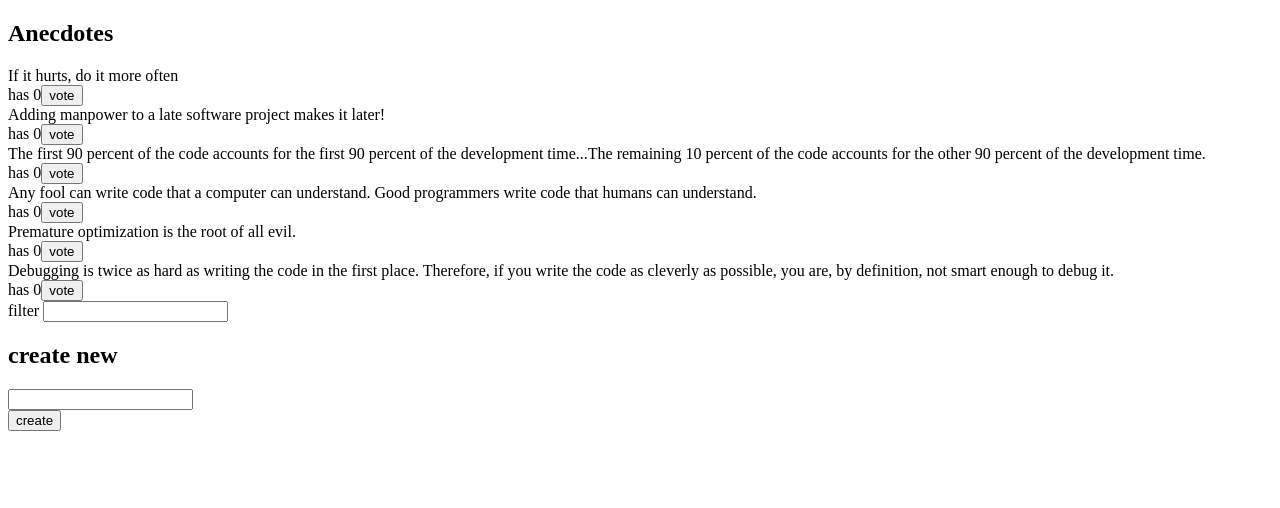
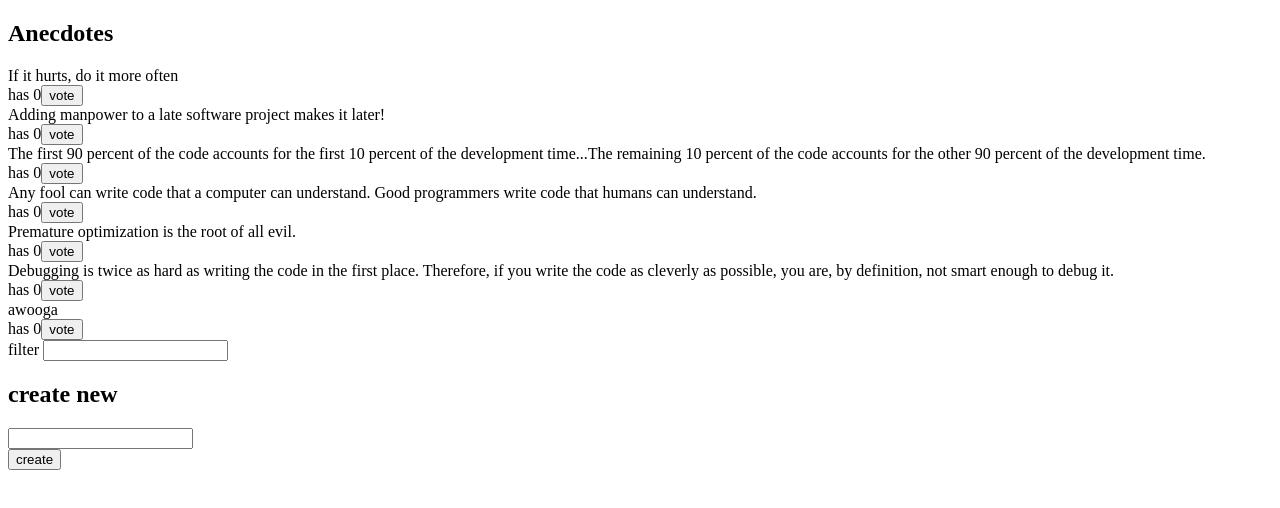
Before and after one commit to codingmage/fullstackopen-part-6-exercises, a React (Vite) app in the folder redux-anecdotes/: page / in a window 1280 px wide. Shown: the top 508 px of the page. Built offline with nearby package versions, Linux system fonts and the light colour scheme; data requests are answered from the project's data file.

Commit message:
add exercises 6.14, 6.15

```diff
--- /dev/null
+++ b/redux-anecdotes/db.json
@@ -0,0 +1,39 @@
+{
+  "anecdotes": [
+    {
+      "content": "If it hurts, do it more often",
+      "id": "47145",
+      "votes": 0
+    },
+    {
+      "content": "Adding manpower to a late software project makes it later!",
+      "id": "21149",
+      "votes": 0
+    },
+    {
+      "content": "The first 90 percent of the code accounts for the first 10 percent of the development time...The remaining 10 percent of the code accounts for the other 90 percent of the development time.",
+      "id": "69581",
+      "votes": 0
+    },
+    {
+      "content": "Any fool can write code that a computer can understand. Good programmers write code that humans can understand.",
+      "id": "36975",
+      "votes": 0
+    },
+    {
+      "content": "Premature optimization is the root of all evil.",
+      "id": "25170",
+      "votes": 0
+    },
+    {
+      "content": "Debugging is twice as hard as writing the code in the first place. Therefore, if you write the code as cleverly as possible, you are, by definition, not smart enough to debug it.",
+      "id": "98312",
+      "votes": 0
+    },
+    {
+      "content": "awooga",
+      "votes": 0,
+      "id": "XyQRSlt"
+    }
+  ]
+}
--- a/redux-anecdotes/package.json
+++ b/redux-anecdotes/package.json
@@ -7,6 +7,7 @@
     "dev": "vite",
     "build": "vite build",
     "lint": "eslint . --ext js,jsx --report-unused-disable-directives --max-warnings 0",
+    "server": "json-server -p3001 --watch db.json",
     "preview": "vite preview"
   },
   "dependencies": {
@@ -14,6 +15,7 @@
     "@testing-library/jest-dom": "^6.1.4",
     "@testing-library/react": "^14.0.0",
     "@testing-library/user-event": "^14.5.1",
+    "axios": "^1.6.2",
     "react": "^18.2.0",
     "react-dom": "^18.2.0",
     "react-redux": "^8.1.3",
@@ -25,6 +27,7 @@
     "eslint-plugin-react": "^7.32.2",
     "eslint-plugin-react-hooks": "^4.6.0",
     "eslint-plugin-react-refresh": "^0.4.3",
+    "json-server": "^0.17.4",
     "vite": "^4.4.5"
   },
   "eslintConfig": {
--- a/redux-anecdotes/src/App.jsx
+++ b/redux-anecdotes/src/App.jsx
@@ -1,9 +1,23 @@
+import { useEffect } from 'react'
 import AnecdoteForm from './components/AnecdoteForm'
 import AnecdoteList from './components/AnecdoteList'
 import Filter from './components/Filter'
 import Notification from './components/Notification'
+import anecdoteService from './services/anecdotes'
+import { setAnecdotes } from './reducers/anecdoteReducer'
+import { useDispatch } from 'react-redux'
+
 
 const App = () => {
+
+  const dispatch = useDispatch()
+
+  useEffect(() => {
+    anecdoteService
+      .getAll()
+      .then(anecdotes => dispatch(setAnecdotes(anecdotes)))
+  })
+
   return (
     <div>
       <h2>Anecdotes</h2>
--- a/redux-anecdotes/src/components/AnecdoteForm.jsx
+++ b/redux-anecdotes/src/components/AnecdoteForm.jsx
@@ -1,19 +1,22 @@
 import { useDispatch } from "react-redux"
 import { addAnecdote } from "../reducers/anecdoteReducer"
 import { changeNotification, resetNotification } from "../reducers/notificationReducer"
+import anecdoteService from "../services/anecdotes"
 
 const AnecdoteForm = () => {
 
     const dispatch = useDispatch()
 
-    const newAnecdote = (event) => {
+    const newAnecdote = async (event) => {
         event.preventDefault()
         const content = event.target.content.value
-        dispatch(addAnecdote(content))
+       /*  dispatch(addAnecdote(content)) */
         dispatch(changeNotification(`added anecdote ${content}`))
         setTimeout(() => {
             dispatch(resetNotification())
         }, 5000)
+        const newAnecdote = await anecdoteService.createAnecdote(content)
+        dispatch(addAnecdote(newAnecdote))
         event.target.content.value = ''
       }
 
--- a/redux-anecdotes/src/reducers/anecdoteReducer.js
+++ b/redux-anecdotes/src/reducers/anecdoteReducer.js
@@ -1,17 +1,17 @@
 import { createSlice } from "@reduxjs/toolkit"
 
-const anecdotesAtStart = [
+/* const anecdotesAtStart = [
   'If it hurts, do it more often',
   'Adding manpower to a late software project makes it later!',
   'The first 90 percent of the code accounts for the first 90 percent of the development time...The remaining 10 percent of the code accounts for the other 90 percent of the development time.',
   'Any fool can write code that a computer can understand. Good programmers write code that humans can understand.',
   'Premature optimization is the root of all evil.',
   'Debugging is twice as hard as writing the code in the first place. Therefore, if you write the code as cleverly as possible, you are, by definition, not smart enough to debug it.'
-]
+] */
 
-const getId = () => (100000 * Math.random()).toFixed(0)
+/* const getId = () => (100000 * Math.random()).toFixed(0) */
 
-const asObject = (anecdote) => {
+/* const asObject = (anecdote) => {
   return {
     content: anecdote,
     id: getId(),
@@ -19,30 +19,40 @@
   }
 }
 
-const initialState = anecdotesAtStart.map(asObject)
+ const initialState = anecdotesAtStart.map(asObject)
+ */
+
+const initialState = []
 
 const anecdoteSlice = createSlice({
   name: "anecdotes",
   initialState,
   reducers: {
     addAnecdote(state, action) {
-      const content = action.payload
+      state.push(action.payload)
+/*       const content = action.payload
       state.push({
         content,
         id: getId(),
         votes: 0
-      })
+      }) */
     },
     increaseVotes(state, action) {
       const id = action.payload
       const anecdoteToUpdate = state.find(note => note.id === id)
       const updatedAnecdote = {...anecdoteToUpdate, votes: anecdoteToUpdate.votes + 1}
       return state.map(anecdote => anecdote.id !== id ? anecdote : updatedAnecdote)
+    },
+    appendAnecdote(state, action) {
+      state.push(action.payload)
+    },
+    setAnecdotes(state, action) {
+      return action.payload
     }
   },
 })
 
-export const { increaseVotes, addAnecdote } = anecdoteSlice.actions
+export const { increaseVotes, addAnecdote, appendAnecdote, setAnecdotes } = anecdoteSlice.actions
 export default anecdoteSlice.reducer
 
 /* const anecdoteReducer = (state = initialState, action) => {
--- /dev/null
+++ b/redux-anecdotes/src/services/anecdotes.js
@@ -0,0 +1,16 @@
+import axios from 'axios'
+
+const baseUrl = 'http://localhost:3001/anecdotes'
+
+const getAll = async () => {
+  const response = await axios.get(baseUrl)
+  return response.data
+}
+
+const createAnecdote = async ( content ) => {
+    const anecdote = { content, votes: 0 }
+    const response = await axios.post(baseUrl, anecdote)
+    return response.data
+}
+
+export default { getAll, createAnecdote }
```
Also changed, not shown: 1 other file (tests, documents, lock files or other folders).
